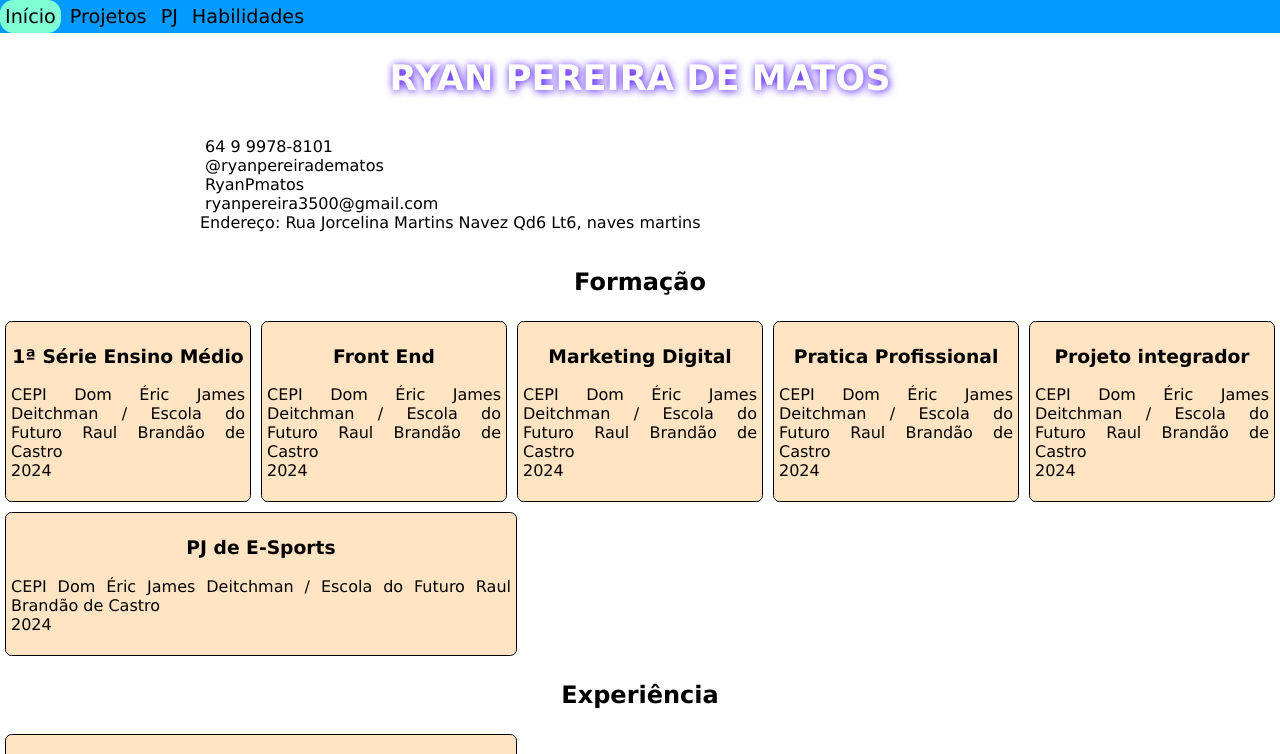
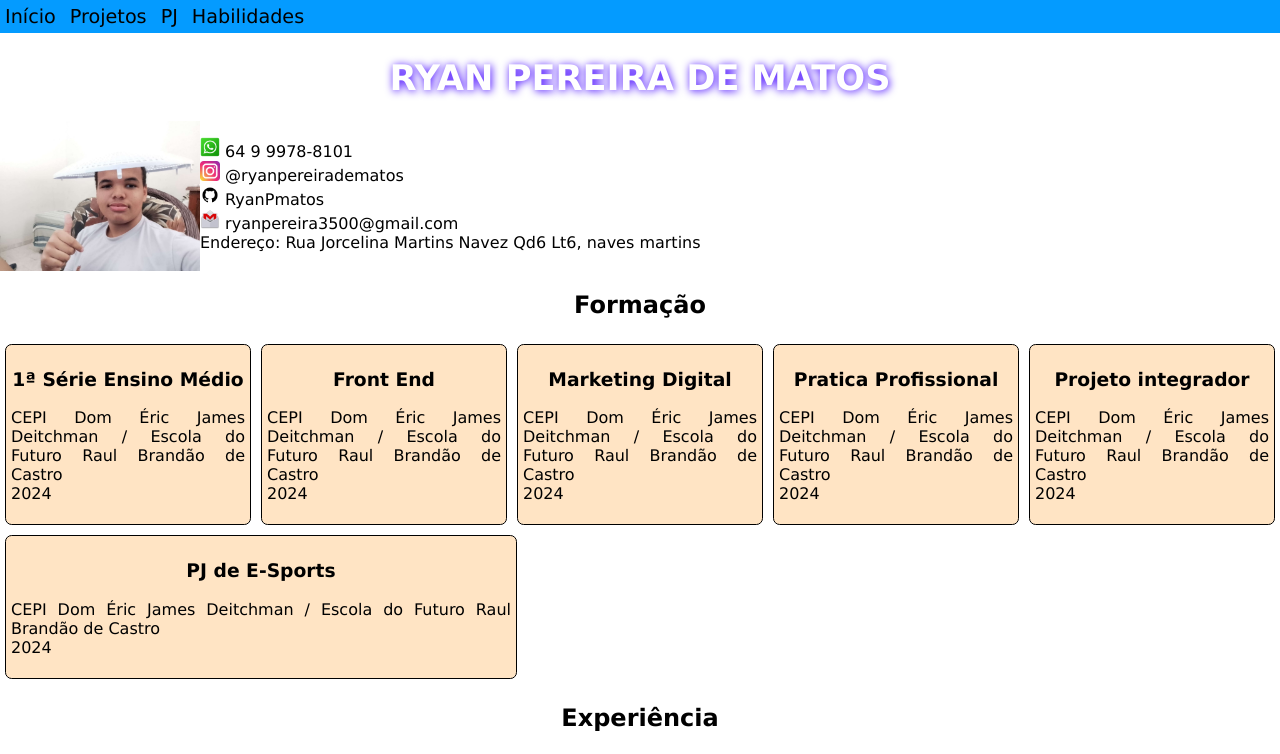
Before and after one commit to RyanPmatos/Portifolios2024, a plain HTML site: page index.html in a window 1280 px wide. Shown: the top 754 px of the page. Drawn offline with Linux system fonts and the light colour scheme; the site is published under a folder, as on GitHub Pages, so addresses that start at the root find nothing.

Commit message:
Update index.html

```diff
--- a/index.html
+++ b/index.html
@@ -25,24 +25,24 @@
             <div id="dados"></div>
             <h1>Ryan Pereira de Matos</h1>
             <div class="flex">
-            <img src="/Eu.jpeg" alt="" id="eu">
+            <img src="Eu.jpeg" alt="" id="eu">
             <p id="contato">
                 <a href="https://wa.me/64999788101/?text='Olá! Gostei do seu currículo'" target="_blank" id="zap">
-                    <img src="/Whatsapp.png" alt="" width="20px">
+                    <img src="Whatsapp.png" alt="" width="20px">
                     64 9 9978-8101
                 </a><br>
                 <a href="https://www.instagram.com/ryanpereiradematos" target="_blank" id="insta">
-                    <img src="/Instagram.png" alt="" width="20px">
+                    <img src="Instagram.png" alt="" width="20px">
                     @ryanpereiradematos
                 </a>
                 <br>
                 <a href="https://www.github.com/RyanPmatos" target="_blank" id="git">
-                <img src="/Github.png" alt="" width="20px">
+                <img src="Github.png" alt="" width="20px">
                 RyanPmatos
             </a>
                 <br>
                 <a href="mailto:ryanpereira3500@gmail.com" target="_blank" id="mail">
-                    <img src="/Mail.png" alt="" width="20px">
+                    <img src="Mail.png" alt="" width="20px">
                     ryanpereira3500@gmail.com
                 </a>
                 <br>
```
